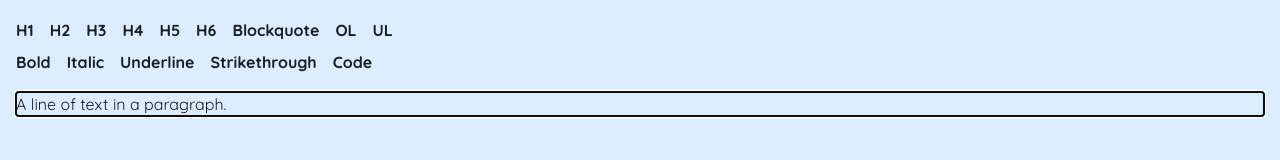
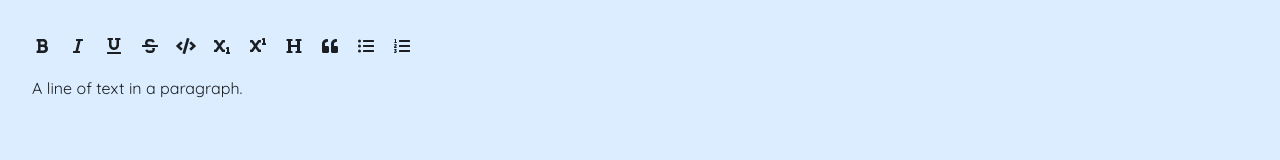
Before and after one commit to Aerobird98/flow, a React app: page / in a window 1280 px wide. Built offline with nearby package versions, Linux system fonts and the light colour scheme.

Commit message:
added fontawesome icons, basic theming support

```diff
--- a/package.json
+++ b/package.json
@@ -1,9 +1,12 @@
 {
   "name": "flow",
-  "version": "0.1.5",
+  "version": "0.2.0",
   "private": true,
   "homepage": "http://Aerobird98.github.io/flow",
   "dependencies": {
+    "@fortawesome/fontawesome-svg-core": "^1.2.28",
+    "@fortawesome/free-solid-svg-icons": "^5.13.0",
+    "@fortawesome/react-fontawesome": "^0.1.9",
     "react": "^16.13.1",
     "react-dom": "^16.13.1",
     "react-scripts": "3.4.0",
--- /dev/null
+++ b/public/default.css
@@ -0,0 +1,15 @@
+html {
+    font-family: 'Times New Roman', Times, serif;
+    background: white;
+    color: black;
+}
+
+code {
+    color: black;
+    background: whitesmoke;
+}
+
+blockquote {
+    color: black;
+    background: transparent;
+}
--- a/public/index.html
+++ b/public/index.html
@@ -10,6 +10,9 @@
   <!--link favicons in all formats (exept .ico) for maximum backward compatibility-->
   <link rel="icon" href="%PUBLIC_URL%/favicon.svg" type="image/svg+xml">
   <link rel="icon" href="%PUBLIC_URL%/favicon.png" type="image/png">
+
+  <link rel="stylesheet" href="%PUBLIC_URL%/default.css" media="print">
+  <link rel="stylesheet" href="%PUBLIC_URL%/water.css" media="screen">
 </head>
 
 <body>
--- /dev/null
+++ b/public/water.css
@@ -0,0 +1,28 @@
+@import url('https://fonts.googleapis.com/css2?family=Fira+Code:wght@300;400;500;600;700&family=Quicksand:wght@300;400;500;600;700&display=swap');
+
+html {
+    font-family: 'Quicksand', sans-serif;
+    color: rgb(27, 31, 35);
+    background: rgb(219, 237, 255);
+}
+
+code {
+    font-family: 'Fira Code', monospace;
+    color: rgb(27, 31, 35);
+    background: rgb(200, 225, 255);
+}
+
+blockquote {
+    color: rgb(0, 92, 197);
+    background: transparent;
+}
+
+span.btn.active {
+    color: rgb(0, 92, 197);
+    background: transparent;
+}
+
+span.btn.disabled {
+    color: rgb(27, 31, 35);
+    background: transparent;
+}
--- a/src/index.css
+++ b/src/index.css
@@ -1,96 +1,69 @@
-@import url('https://fonts.googleapis.com/css2?family=Fira+Code:wght@300;400;500;600;700&family=Quicksand:wght@300;400;500;600;700&display=swap');
-
-/*
-  flow-brand-colors:
-
-  dark-blue rgb(0, 92, 197)
-  light-blue rgb(33, 136, 255)
-  light-washed-white rgb(219, 237, 255)
-  dark-washed-white rgb(200, 225, 255)
-  dark-blue-grey rgb(27, 31, 35)
-*/
+@page {
+  size: A4 portrait;
+  marks: none;
+  bleed: none;
+  margin: 25mm;
+}
 
 @media print {
 
   html,
   body {
     overflow: hidden !important;
-  }
-
-  html {
-    background: white !important;
-  }
-
-  body {
     margin: 0 !important;
-
-    font-family: 'Times New Roman', Times, serif !important;
+    padding: 0 !important;
+    text-align: justify !important;
     font-size: 12pt !important;
     line-height: 1.5em !important;
-    color: black !important;
-  }
-
-  code {
-    background-color: whitesmoke !important;
   }
 
   blockquote {
-    color: gray !important;
+    font-style: italic !important;
+    padding-left: 1em !important;
+    border-left: 0.25em solid !important;
+    margin-block-start: 1em !important;
+    margin-block-end: 1em !important;
+    margin-inline-start: 0em !important;
+    margin-inline-end: 0em !important;
   }
 
-  .tools {
-    display: none;
+  div.tools,
+  span.btn {
+    display: none !important;
   }
 }
 
-@media all {
+@media screen {
 
-  html {
-    background: rgb(219, 237, 255);
-  }
-
+  html,
   body {
-    font-family: 'Quicksand', sans-serif;
-    text-align: justify;
-    color: rgb(27, 31, 35);
-    font-size: 1em;
-    line-height: 1.5em;
-    margin: 1em;
-  }
-
-  code {
-    font-family: 'Fira Code', monospace;
-    background-color: rgb(200, 225, 255);
+    margin: 1em !important;
+    padding: 0em !important;
+    text-align: justify !important;
+    font-size: 1em !important;
+    line-height: 1.5em !important;
   }
 
   blockquote {
-    font-style: italic;
-    padding: 0.5em;
-    margin: 0;
-    border-left: 0.25em solid;
-    color: rgb(0, 92, 197);
+    font-style: italic !important;
+    padding-left: 1em !important;
+    border-left: 0.25em solid !important;
+    margin-block-start: 1em !important;
+    margin-block-end: 1em !important;
+    margin-inline-start: 0em !important;
+    margin-inline-end: 0em !important;
   }
 
   div.tools {
-    margin-bottom: 0.25em;
-    user-select: none;
+    margin-bottom: 0.25em !important;
+    user-select: none !important;
   }
 
   span.btn {
-    cursor: pointer;
-    margin-right: 1em;
-    padding: 0.125em 0;
-    display: inline-block;
+    cursor: pointer !important;
+    margin-right: 1em !important;
+    padding: 0.125em 0em !important;
+    display: inline-block !important;
+    font-weight: bolder !important;
   }
-
-  span.btn.active {
-    color: rgb(0, 92, 197);
-    font-weight: bolder;
-  }
-
-  span.btn.disabled {
-    color: rgb(27, 31, 35);
-    font-weight: bold;
-  }
-
 }
--- a/src/index.js
+++ b/src/index.js
@@ -4,6 +4,9 @@ import ReactDOM from 'react-dom'
 import { createEditor, Transforms, Editor } from 'slate'
 import { Slate, useSlate, Editable, withReact } from 'slate-react'
 import { withHistory } from 'slate-history'
+
+import { FontAwesomeIcon } from '@fortawesome/react-fontawesome'
+import { faBold, faItalic, faUnderline, faStrikethrough, faCode, faSubscript, faSuperscript, faHeading, faQuoteLeft, faListOl, faListUl, faLightbulb } from '@fortawesome/free-solid-svg-icons'
 
 import * as serviceWorker from './serviceWorker'
 
@@ -30,6 +33,14 @@ const Leaf = ({ attributes, children, leaf }) => {
         children = <s>{children}</s>
     }
 
+    if (leaf.subscript) {
+        children = <sub>{children}</sub>
+    }
+
+    if (leaf.superscript) {
+        children = <sup>{children}</sup>
+    }
+
     return <span {...attributes}>{children}</span>
 }
 
@@ -50,9 +61,9 @@ const Element = ({ attributes, children, element }) => {
         case 'block-quote':
             return <blockquote {...attributes}>{children}</blockquote>
         case 'list-item':
-            return <li {...attributes}>{children}</li>
+            return <li {...attributes}><span className='fa-li'><FontAwesomeIcon icon={faLightbulb} /></span>{children}</li>
         case 'unordered-list':
-            return <ul {...attributes}>{children}</ul>
+            return <ul className='fa-ul' {...attributes}>{children}</ul>
         case 'ordered-list':
             return <ol {...attributes}>{children}</ol>
         default:
@@ -143,22 +154,17 @@ const Flow = () => {
             }}
         >
             <div className='tools'>
-                <BlockButton format='heading-one' label='H1' />
-                <BlockButton format='heading-two' label='H2' />
-                <BlockButton format='heading-three' label='H3' />
-                <BlockButton format='heading-four' label='H4' />
-                <BlockButton format='heading-five' label='H5' />
-                <BlockButton format='heading-six' label='H6' />
-                <BlockButton format='block-quote' label='Blockquote' />
-                <BlockButton format='ordered-list' label='OL' />
-                <BlockButton format='unordered-list' label='UL' />
-            </div>
-            <div className='tools'>
-                <MarkButton format='bold' label='Bold' />
-                <MarkButton format='italic' label='Italic' />
-                <MarkButton format='underline' label='Underline' />
-                <MarkButton format='strike' label='Strikethrough' />
-                <MarkButton format='code' label='Code' />
+                <MarkButton format='bold' icon={faBold} />
+                <MarkButton format='italic' icon={faItalic} />
+                <MarkButton format='underline' icon={faUnderline} />
+                <MarkButton format='strike' icon={faStrikethrough} />
+                <MarkButton format='code' icon={faCode} />
+                <MarkButton format='subscript' icon={faSubscript} />
+                <MarkButton format='superscript' icon={faSuperscript} />
+                <BlockButton format='heading-one' icon={faHeading} />
+                <BlockButton format='block-quote' icon={faQuoteLeft} />
+                <BlockButton format='unordered-list' icon={faListUl} />
+                <BlockButton format='ordered-list' icon={faListOl} />
             </div>
             <Editable
                 renderLeaf={renderLeaf}
@@ -194,13 +200,12 @@ const Flow = () => {
                             break
                     }
                 }}
-                autoFocus
             />
         </Slate>
     )
 }
 
-const BlockButton = ({ format, label }) => {
+const BlockButton = ({ format, icon }) => {
     const editor = useSlate()
     return (
         <span className={'btn' + (FlowEditor.isBlockActive(editor, format) ? ' active' : ' disabled')}
@@ -209,12 +214,12 @@ const BlockButton = ({ format, label }) => {
                 FlowEditor.toggleBlock(editor, format)
             }}
         >
-            {label}
+            <FontAwesomeIcon icon={icon} fixedWidth />
         </span>
     )
 }
 
-const MarkButton = ({ format, label }) => {
+const MarkButton = ({ format, icon }) => {
     const editor = useSlate()
     return (
         <span className={'btn' + (FlowEditor.isMarkActive(editor, format) ? ' active' : ' disabled')}
@@ -223,7 +228,7 @@ const MarkButton = ({ format, label }) => {
                 FlowEditor.toggleMark(editor, format)
             }}
         >
-            {label}
+            <FontAwesomeIcon icon={icon} fixedWidth />
         </span>
     )
 }
```
Also changed, not shown: 1 other file.
